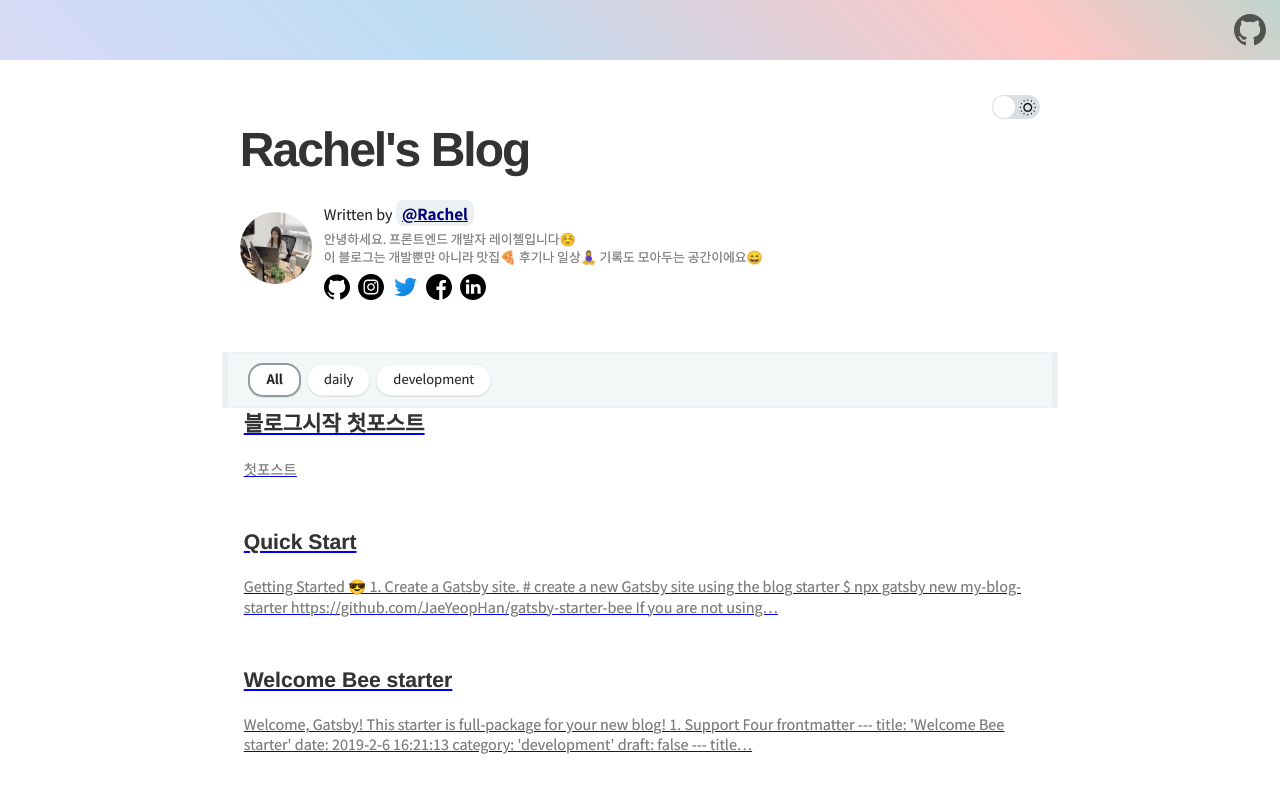
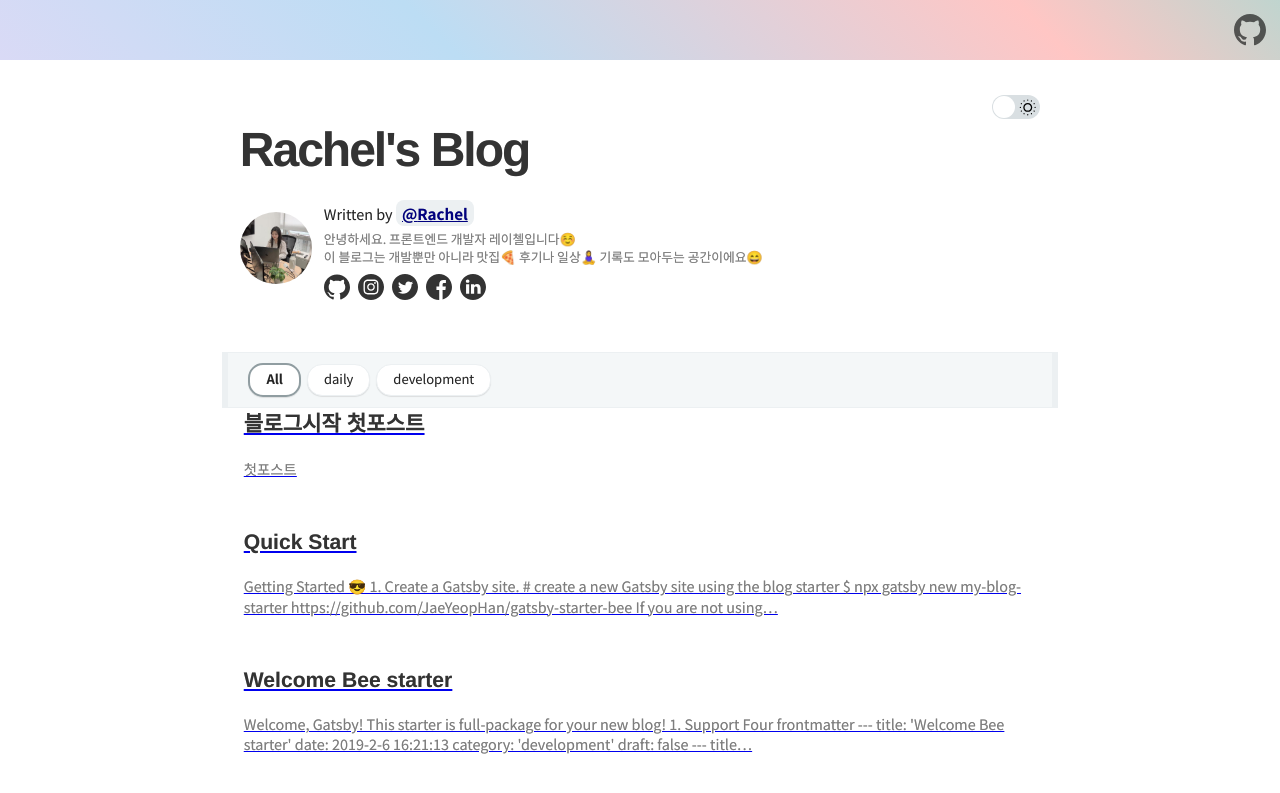
Before and after one commit to yhkim3116/rachel-blog, a Gatsby site: page / in a window 1280 px wide. Shown: the top 793 px of the page. Built offline with nearby package versions, Linux system fonts and the light colour scheme; Gatsby itself is replaced by a stand-in of ours; some packages are replaced by stand-ins of ours; what typography-theme-github would draw is missing.

Commit message:
sns logo 수정

```diff
--- a/src/components/bio/index.jsx
+++ b/src/components/bio/index.jsx
@@ -58,25 +58,12 @@
                     <a href={`https://twitter.com/${social.twitter}`}>
                       <svg
                         xmlns="http://www.w3.org/2000/svg"
-                        viewBox="0 0 48 48"
-                        width="48px"
-                        height="48px"
+                        class="social-icon"
+                        width="26"
+                        height="26"
+                        viewBox="0 0 24 24"
                       >
-                        <linearGradient
-                          id="_osn9zIN2f6RhTsY8WhY4a"
-                          x1="10.341"
-                          x2="40.798"
-                          y1="8.312"
-                          y2="38.769"
-                          gradientUnits="userSpaceOnUse"
-                        >
-                          <stop offset="0" stop-color="#2aa4f4" />
-                          <stop offset="1" stop-color="#007ad9" />
-                        </linearGradient>
-                        <path
-                          fill="url(#_osn9zIN2f6RhTsY8WhY4a)"
-                          d="M46.105,11.02c-1.551,0.687-3.219,1.145-4.979,1.362c1.789-1.062,3.166-2.756,3.812-4.758 c-1.674,0.981-3.529,1.702-5.502,2.082C37.86,8.036,35.612,7,33.122,7c-4.783,0-8.661,3.843-8.661,8.582 c0,0.671,0.079,1.324,0.226,1.958c-7.196-0.361-13.579-3.782-17.849-8.974c-0.75,1.269-1.172,2.754-1.172,4.322 c0,2.979,1.525,5.602,3.851,7.147c-1.42-0.043-2.756-0.438-3.926-1.072c0,0.026,0,0.064,0,0.101c0,4.163,2.986,7.63,6.944,8.419 c-0.723,0.198-1.488,0.308-2.276,0.308c-0.559,0-1.104-0.063-1.632-0.158c1.102,3.402,4.299,5.889,8.087,5.963 c-2.964,2.298-6.697,3.674-10.756,3.674c-0.701,0-1.387-0.04-2.065-0.122C7.73,39.577,12.283,41,17.171,41 c15.927,0,24.641-13.079,24.641-24.426c0-0.372-0.012-0.742-0.029-1.108C43.483,14.265,44.948,12.751,46.105,11.02"
-                        />
+                        <path d="M12 0c-6.627 0-12 5.373-12 12s5.373 12 12 12 12-5.373 12-12-5.373-12-12-12zm6.066 9.645c.183 4.04-2.83 8.544-8.164 8.544-1.622 0-3.131-.476-4.402-1.291 1.524.18 3.045-.244 4.252-1.189-1.256-.023-2.317-.854-2.684-1.995.451.086.895.061 1.298-.049-1.381-.278-2.335-1.522-2.304-2.853.388.215.83.344 1.301.359-1.279-.855-1.641-2.544-.889-3.835 1.416 1.738 3.533 2.881 5.92 3.001-.419-1.796.944-3.527 2.799-3.527.825 0 1.572.349 2.096.907.654-.128 1.27-.368 1.824-.697-.215.671-.67 1.233-1.263 1.589.581-.07 1.135-.224 1.649-.453-.384.578-.87 1.084-1.433 1.489z" />
                       </svg>
                     </a>
                   )}
--- a/src/components/bio/index.scss
+++ b/src/components/bio/index.scss
@@ -40,9 +40,9 @@
     margin-top: 8px;
   }
 
-  .author-socials a svg {
+  .social-icon {
     width: 26px;
-    height: 26px;
+    height: auto;
   }
 
   a {
--- a/src/styles/dark-theme.scss
+++ b/src/styles/dark-theme.scss
@@ -6,6 +6,15 @@
   // home
   .home-header {
     color: $dark-light-font-color;
+  }
+
+  .social-icon {
+    fill: #aaa;
+    transition: fill 0.6s ease;
+  }
+
+  .social-icon:hover {
+    fill: #7d7d7d;
   }
 
   .bio {
--- a/src/styles/light-theme.scss
+++ b/src/styles/light-theme.scss
@@ -5,6 +5,15 @@
   // home
   .home-header {
     color: $dark-gray;
+  }
+
+  .social-icon {
+    fill: #333;
+    transition: fill 0.6s ease;
+  }
+
+  .social-icon:hover {
+    fill: #7d7d7d;
   }
 
   .bio {
```
